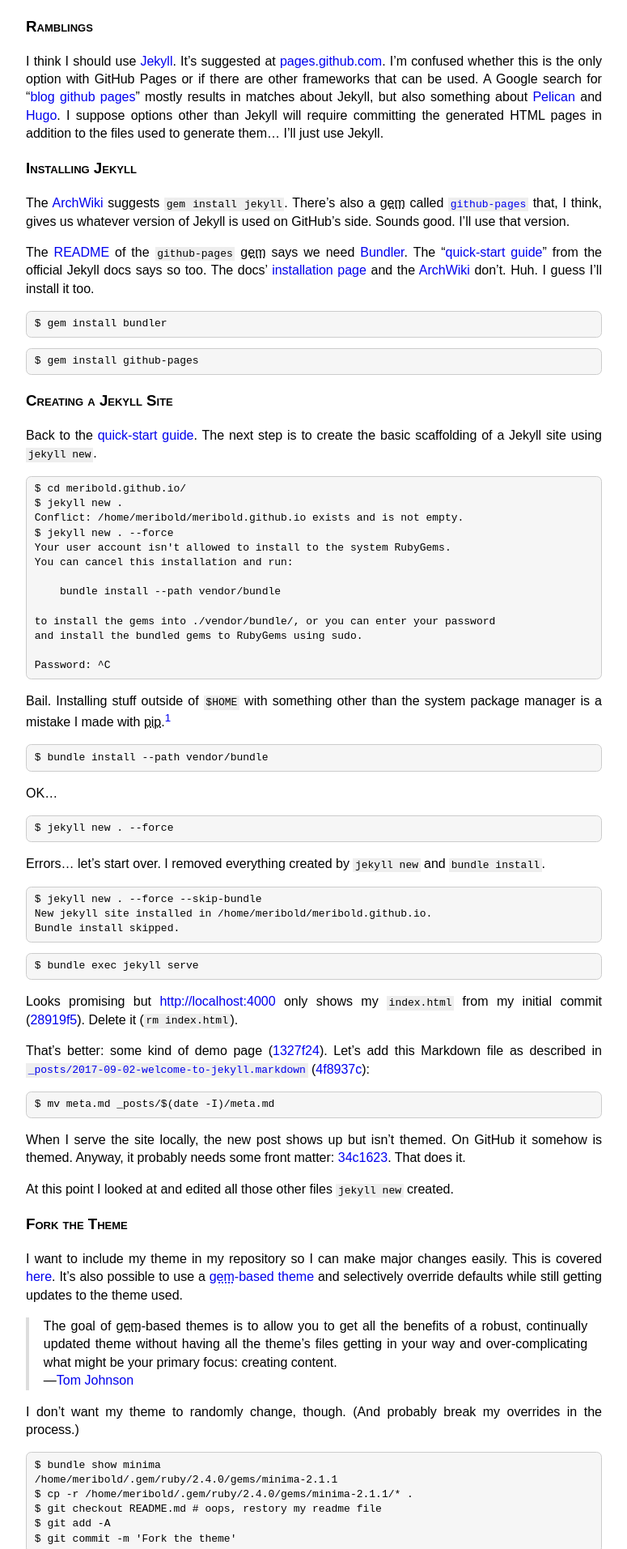
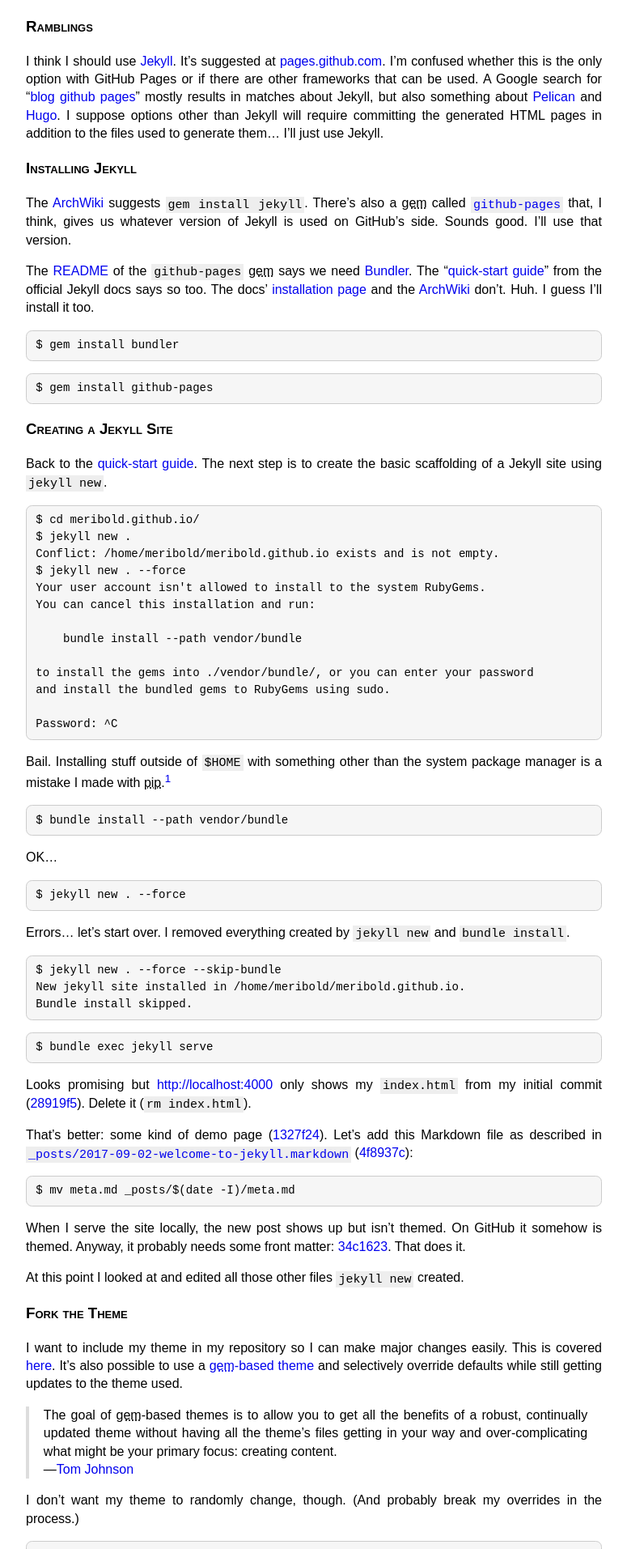
Before and after one commit to meribold/meribold.org, a Jekyll site: the page built from _posts/2017-09-02-meta.md, in a window 1280 px wide. Shown: the part 397-2310 px from the top of the page at 81% size, without its empty margins (252-1027 px from the left). Built offline with Jekyll 4.4.1, drawn with Linux system fonts in a browser that asks for light colours.

Commit message:
Tweak the monospace font size

```diff
--- a/assets/main.css
+++ b/assets/main.css
@@ -34,6 +34,23 @@ a {
 
 a:hover {
    text-decoration: underline; // changed from text:decoration:none
+}
+
+/* Set the size of monospace text relative to the normal font size.  See [1], [2], and
+ * [3].  Make it smaller, but not as excessively as typical browser defaults [4].  Just
+ * using the same size as for proportional fonts unfortunately looks pretty bad with the
+ * default fonts of most browsers I looked at.
+ *
+ * [1]: http://code.stephenmorley.org/html-and-css/fixing-browsers-broken-monospace-font-handling/
+ * [2]: https://stackoverflow.com/q/38781089
+ *      "font-family: monospace, monospace"
+ * [3]: https://meyerweb.com/eric/thoughts/2010/02/12/fixed-monospace-sizing/
+ * [4]: https://www.brunildo.org/test/monospace_fsize.html
+ *      "monospace default font-size"
+ */
+pre, code, kbd, samp, tt {
+  font-family: monospace, monospace;
+  font-size: .9375em; /* 15/16 */
 }
 
 pre {
```
